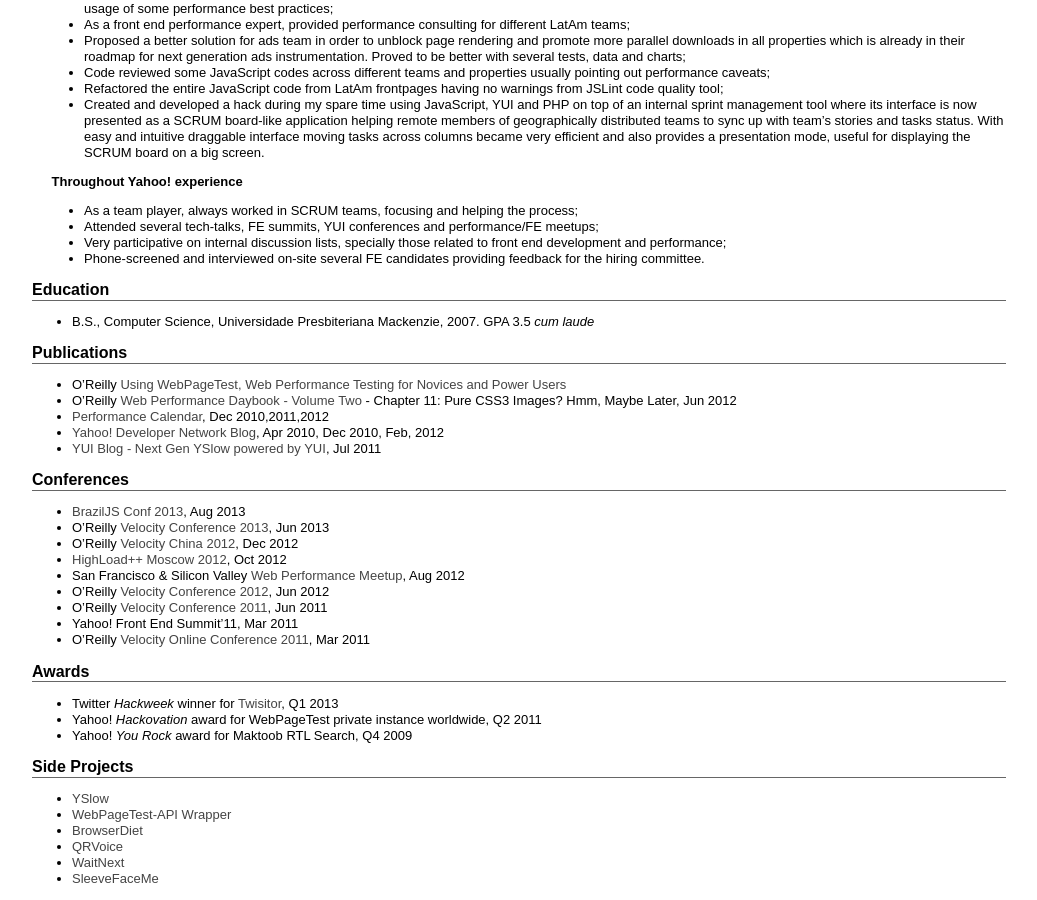
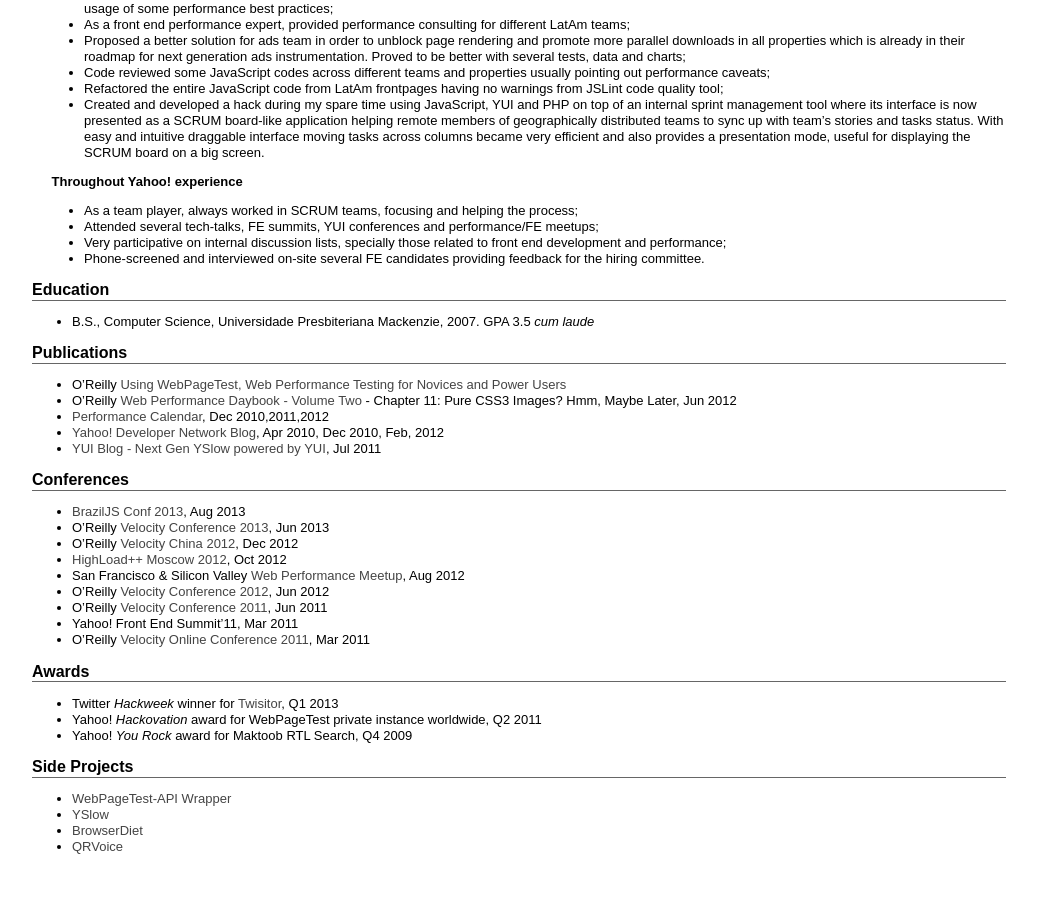
Before and after one commit to marcelduran/marcelduran.github.com, a Jekyll site: the page built from _posts/2011-05-24-resume.markdown, in a window 1280 px wide and 900 px high, scrolled down 1669 px. Shown: the whole window, without its empty margins (121-1158 px from the left). Built offline with Jekyll 4.4.1, drawn with Linux system fonts in a browser that asks for light colours; our own code applies the rules of GitHub Pages for plain Markdown files; after the commit the page ends 2537 px from its top, so only the background shows below that.

Commit message:
Update 2011-05-24-resume.markdown

```diff
--- a/_posts/2011-05-24-resume.markdown
+++ b/_posts/2011-05-24-resume.markdown
@@ -140,9 +140,7 @@
 
 ## Side Projects
 
+*   [WebPageTest-API Wrapper](http://marcelduran.com/webpagetest-api/)
 *   [YSlow](http://yslow.org)
-*   [WebPageTest-API Wrapper](http://marcelduran.com/webpagetest-api/)
 *   [BrowserDiet](http://browserdiet.com/)
 *   [QRVoice](http://qrvoice.net)
-*   [WaitNext](http://waitnext.com)
-*   [SleeveFaceMe](http://sleeveface.me/)
```
